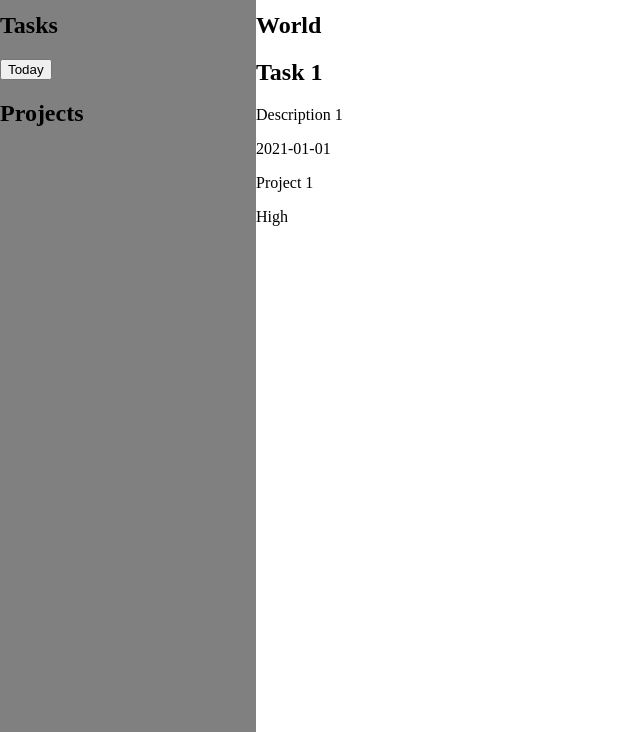
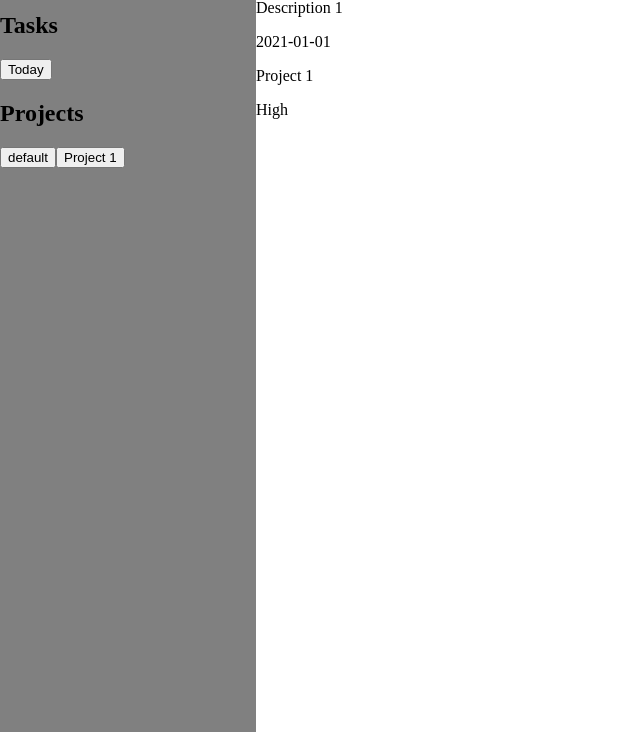
Before and after one commit to ofgaard/todo-list, a website built with webpack: page src/index.html in a window 1280 px wide. Shown: the part 68-800 px from the top of the page, without its empty margins (0-640 px from the left). Built offline with nearby package versions, Linux system fonts and the light colour scheme.

Commit message:
make project menu and functionality for rendering projects to page

```diff
--- a/src/index.html
+++ b/src/index.html
@@ -18,6 +18,9 @@
             </div>
             <div class="projects-menu">
                 <h2>Projects</h2>
+                <div class="projects-menu-list">
+
+                </div>
 
             </div>
         </div>
--- a/src/index.js
+++ b/src/index.js
@@ -4,6 +4,7 @@ import { addTask } from './addtask.js';
 import { projectArrays } from './projects.js';
 import { renderArrayToPage } from './rendertasks.js';
 import { renderTodayPage } from './today.js';
+import { renderProjectMenu } from './renderprojectmenu.js';
 
 console.log ('Hello, World!');
 
@@ -20,3 +21,5 @@ const todayPage = document.querySelector('.today');
 todayPage.addEventListener('click', () => {
     renderTodayPage();
 });
+
+renderProjectMenu();
--- /dev/null
+++ b/src/renderprojectmenu.js
@@ -0,0 +1,24 @@
+import { projectArrays } from "./projects.js";
+import { Tasks } from "./task.js";
+import { renderArrayToPage } from "./rendertasks.js";
+
+export function renderProjectMenu() {
+    const projectsMenu = document.querySelector('.projects-menu-list');
+    if (!projectsMenu) {
+        console.error('.projects-menu not found');
+        return;
+    }
+    projectsMenu.innerHTML = '';
+
+    Object.keys(projectArrays).forEach(project => {
+        const projectButton = document.createElement('button');
+        projectButton.classList.add('project-button');
+        projectButton.textContent = project;
+        projectButton.addEventListener('click', () => {
+            console.log(`Project ${project} clicked`);
+
+            renderArrayToPage(projectArrays[project]);
+        });
+        projectsMenu.appendChild(projectButton);
+    });
+}
--- a/src/rendertasks.js
+++ b/src/rendertasks.js
@@ -3,6 +3,7 @@ import { Tasks } from "./task.js";
 
 function renderArrayToPage(array, page) { //takes an array of tasks and renders them to the page
     const mainContent = document.querySelector('.main-content');
+    mainContent.innerHTML = '';
     const arrayContainer = document.createElement('div');
     arrayContainer.classList.add('array-container');
     mainContent.appendChild(arrayContainer);
```
Also changed, not shown: src/renderpage.js (deleted).
